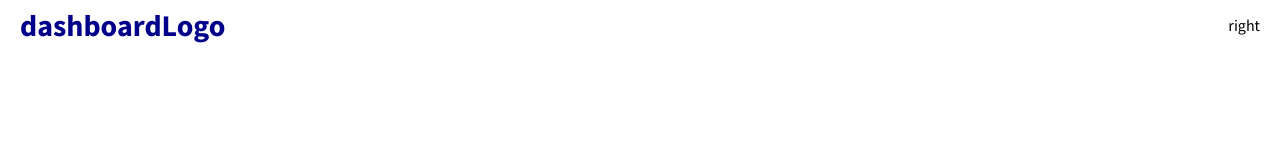
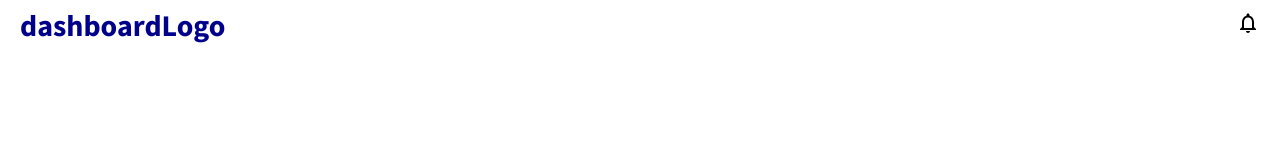
Before and after one commit to EvanBond7/dashboard-react, a React (Create React App) app: page / in a window 1280 px wide. Shown: the top 160 px of the page. Built offline with nearby package versions, Linux system fonts and the light colour scheme; the HTML template or start-up script is replaced by a standard one.

Commit message:
notification icon is added

```diff
--- a/package.json
+++ b/package.json
@@ -4,6 +4,7 @@
   "private": true,
   "dependencies": {
     "@material-ui/core": "^4.12.4",
+    "@material-ui/icons": "^4.11.3",
     "@testing-library/jest-dom": "^5.16.4",
     "@testing-library/react": "12.1.5",
     "@testing-library/user-event": "^13.5.0",
--- a/src/App.js
+++ b/src/App.js
@@ -2,7 +2,7 @@ import Topbar from './components/Topbar/Topbar';
 
 function App() {
   return (
-    <div className='topbar'>
+    <div>
       <Topbar />
     </div>
   );
--- a/src/components/Topbar/Topbar.jsx
+++ b/src/components/Topbar/Topbar.jsx
@@ -1,5 +1,6 @@
 import React from 'react';
 import './topbar.css';
+import { NotificationsNone } from '@material-ui/icons';
 
 export default function Topbar() {
   return (
@@ -8,7 +9,11 @@ export default function Topbar() {
         <div className='top-left'>
           <span className='logo'>dashboardLogo</span>
         </div>
-        <div className='top-right'>right</div>
+        <div className='top-right'>
+          <div className='topbar-icons'>
+            <NotificationsNone />
+          </div>
+        </div>
       </div>
     </div>
   );
```
Also changed, not shown: 1 other file (tests, documents, lock files or other folders).
